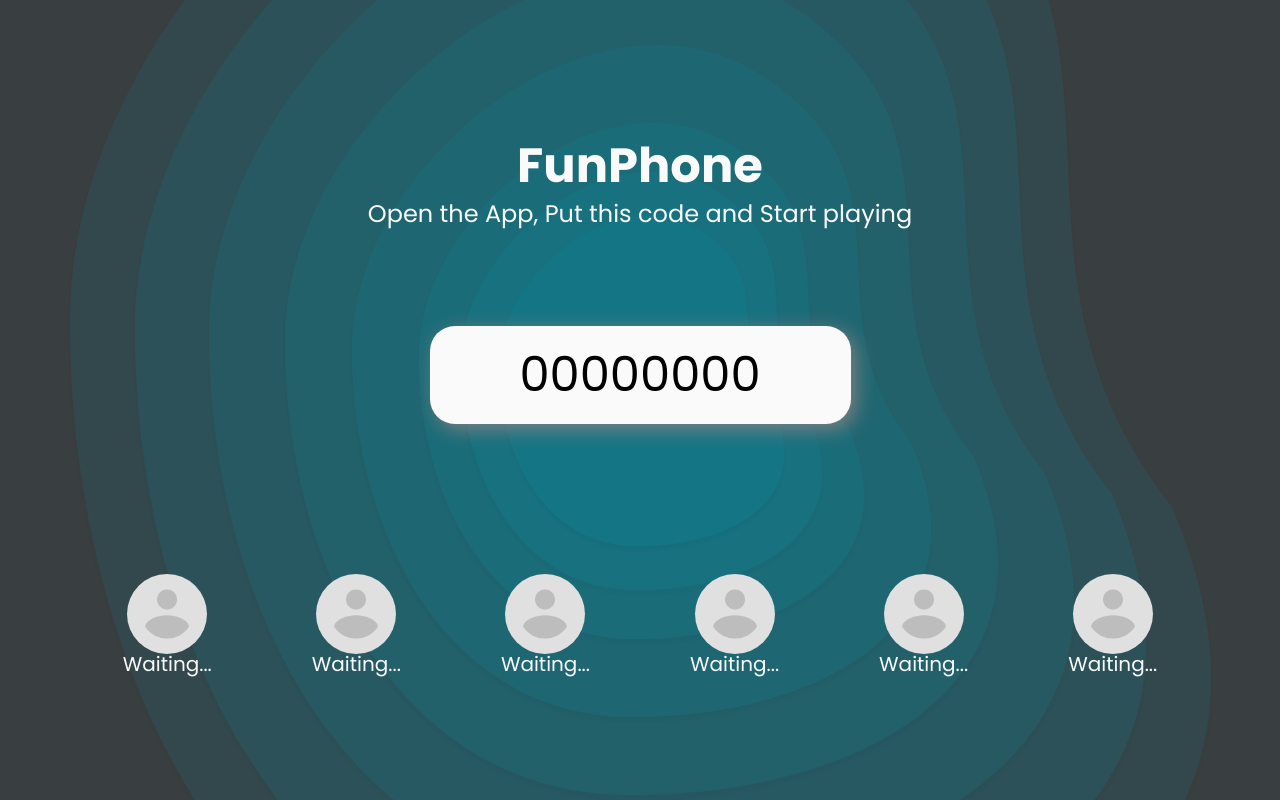
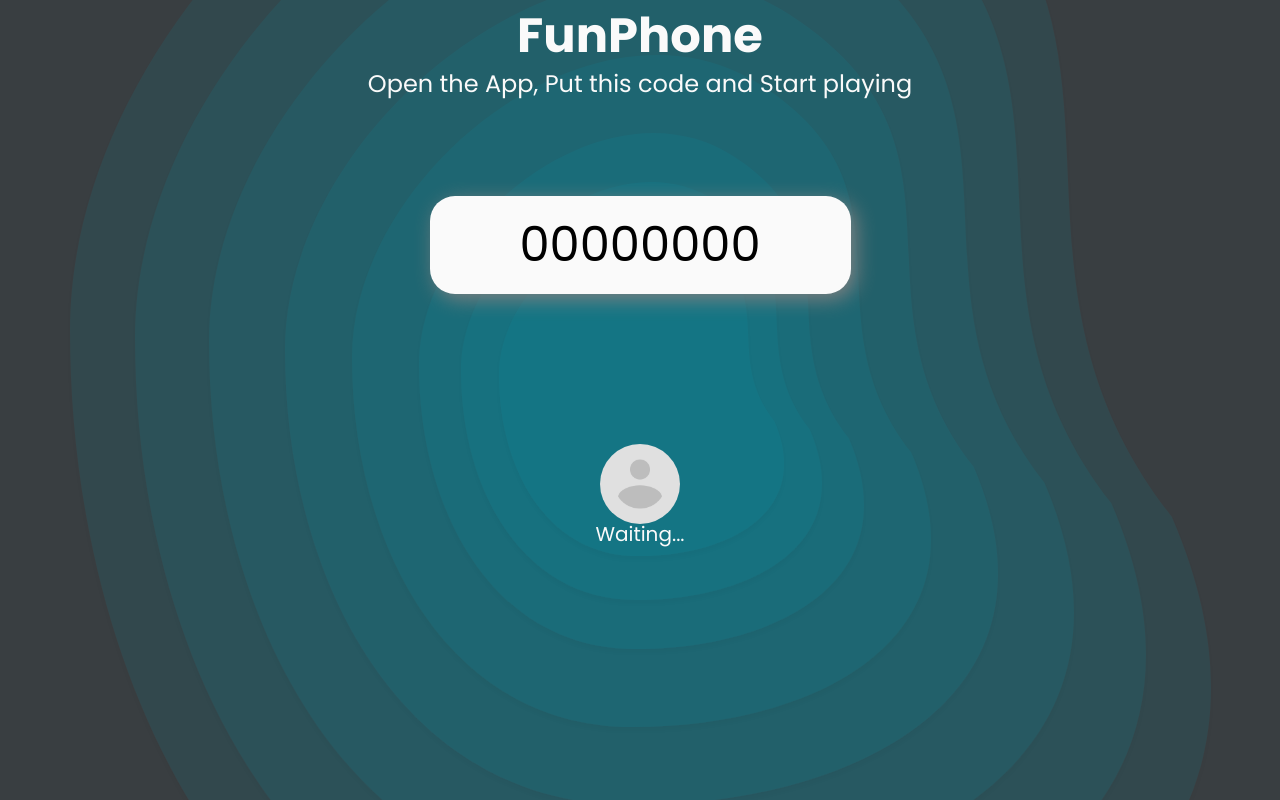
Before and after one commit to TakashiGianz/FunPhone, a website with bundled scripts: page console/index.html in a window 1280 px wide. Built offline with nearby package versions, Linux system fonts and the light colour scheme; no server answers.

Commit message:
Setting Users and Icons

```diff
--- a/console/assets/style.css
+++ b/console/assets/style.css
@@ -3,14 +3,13 @@
   background-image: url(img/Background.svg);
   background-position: center center;
   background-repeat: no-repeat;
-  height: calc(100vh - 15rem);
+  height: 100vh;
 }
 
 .upperText {
   align-items: center;
   display: flex;
   flex-direction: column;
-  margin-top: 13rem;
 }
 
 .upperText__title {
--- a/console/assets/users.css
+++ b/console/assets/users.css
@@ -16,7 +16,7 @@
 }
 
 .usersList__item__img {
-  background-size: cover;
+  object-fit: cover;
   width: 8rem;
   height: 8rem;
   margin: 0 auto;
--- a/console/index.html
+++ b/console/index.html
@@ -37,46 +37,6 @@
           />
           <span class="usersList__item__name">Waiting...</span>
         </div>
-        <div class="usersList__item">
-          <img
-            src="./assets/img/anonymous-avatar-icon-25.jpg"
-            alt="Player 2 Icon"
-            class="usersList__item__img usersList__item__img--user2"
-          />
-          <span class="usersList__item__name">Waiting...</span>
-        </div>
-        <div class="usersList__item">
-          <img
-            src="./assets/img/anonymous-avatar-icon-25.jpg"
-            alt="Player 3 Icon"
-            class="usersList__item__img usersList__item__img--user3"
-          />
-          <span class="usersList__item__name">Waiting...</span>
-        </div>
-        <div class="usersList__item">
-          <img
-            src="./assets/img/anonymous-avatar-icon-25.jpg"
-            alt="Player 4 Icon"
-            class="usersList__item__img usersList__item__img--user4"
-          />
-          <span class="usersList__item__name">Waiting...</span>
-        </div>
-        <div class="usersList__item">
-          <img
-            src="./assets/img/anonymous-avatar-icon-25.jpg"
-            alt="Player 5 Icon"
-            class="usersList__item__img usersList__item__img--user5"
-          />
-          <span class="usersList__item__name"> Waiting... </span>
-        </div>
-        <div class="usersList__item">
-          <img
-            src="./assets/img/anonymous-avatar-icon-25.jpg"
-            alt="Player 6 Icon"
-            class="usersList__item__img usersList__item__img--user6"
-          />
-          <span class="usersList__item__name"> Waiting...</span>
-        </div>
       </section>
     </main>
     <script type="module" defer src="/js/getRoom.js"></script>
--- a/console/js/settingUsers.js
+++ b/console/js/settingUsers.js
@@ -1,4 +1,23 @@
 import usersArray from "./refreshUsers.js";
+
+const NewUser = () => {
+  const usersSection = document.querySelector(".usersList");
+  const usersDiv = document.createElement("div");
+  const usersImg = document.createElement("img");
+  const usersName = document.createElement("span");
+
+  usersDiv.classList.add("usersList__item");
+  usersImg.classList.add("usersList__item__img");
+  usersName.classList.add("usersList__item__name");
+
+  usersSection.appendChild(usersDiv);
+  usersDiv.appendChild(usersImg);
+  usersDiv.appendChild(usersName);
+};
+
+for (let i = 0; i < usersArray.length - 1|| i < 0; i++) {
+  NewUser()
+}
 
 const users = document.querySelectorAll(".usersList__item");
 const userName = document.querySelectorAll(".usersList__item__name");
```
Also changed, not shown: api/index.js (+10 -10 lines).
